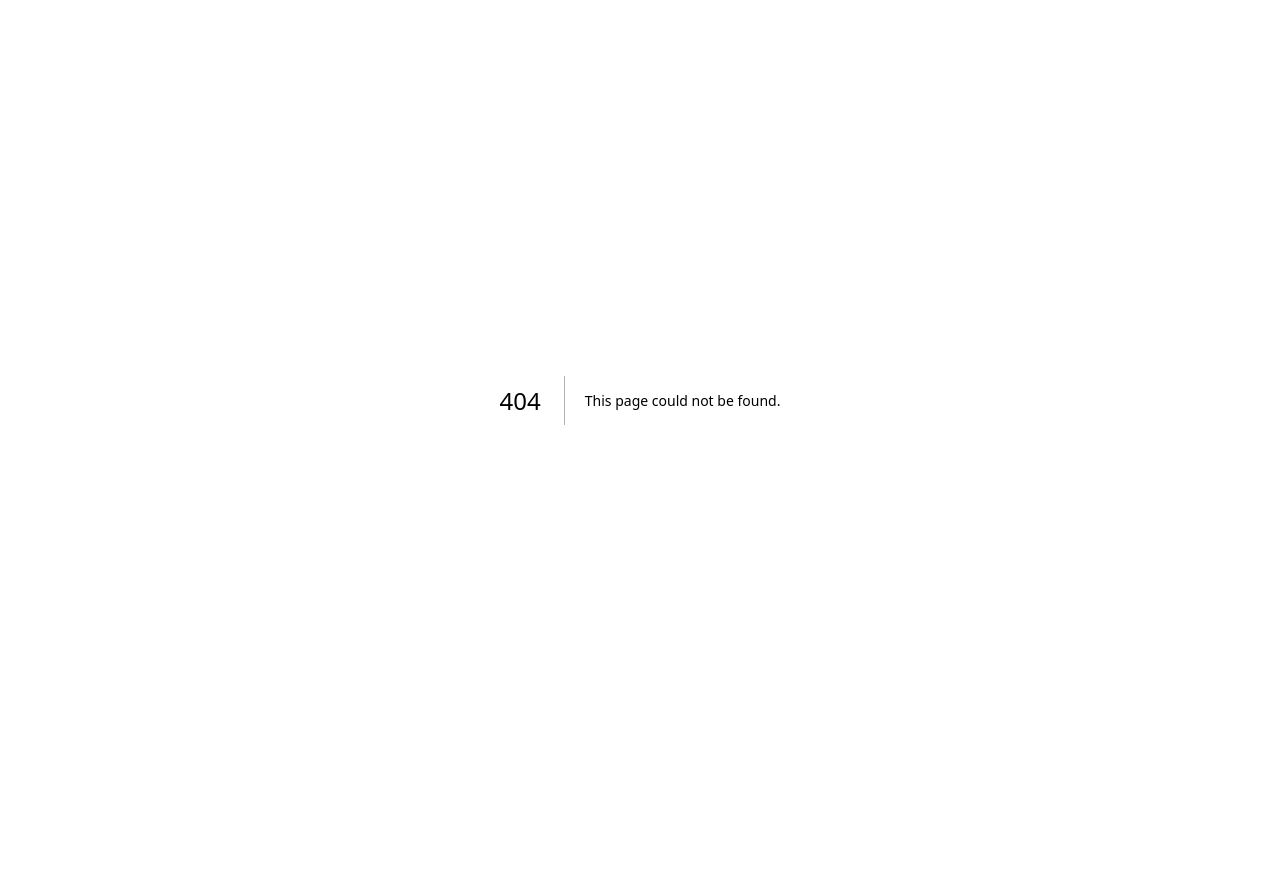
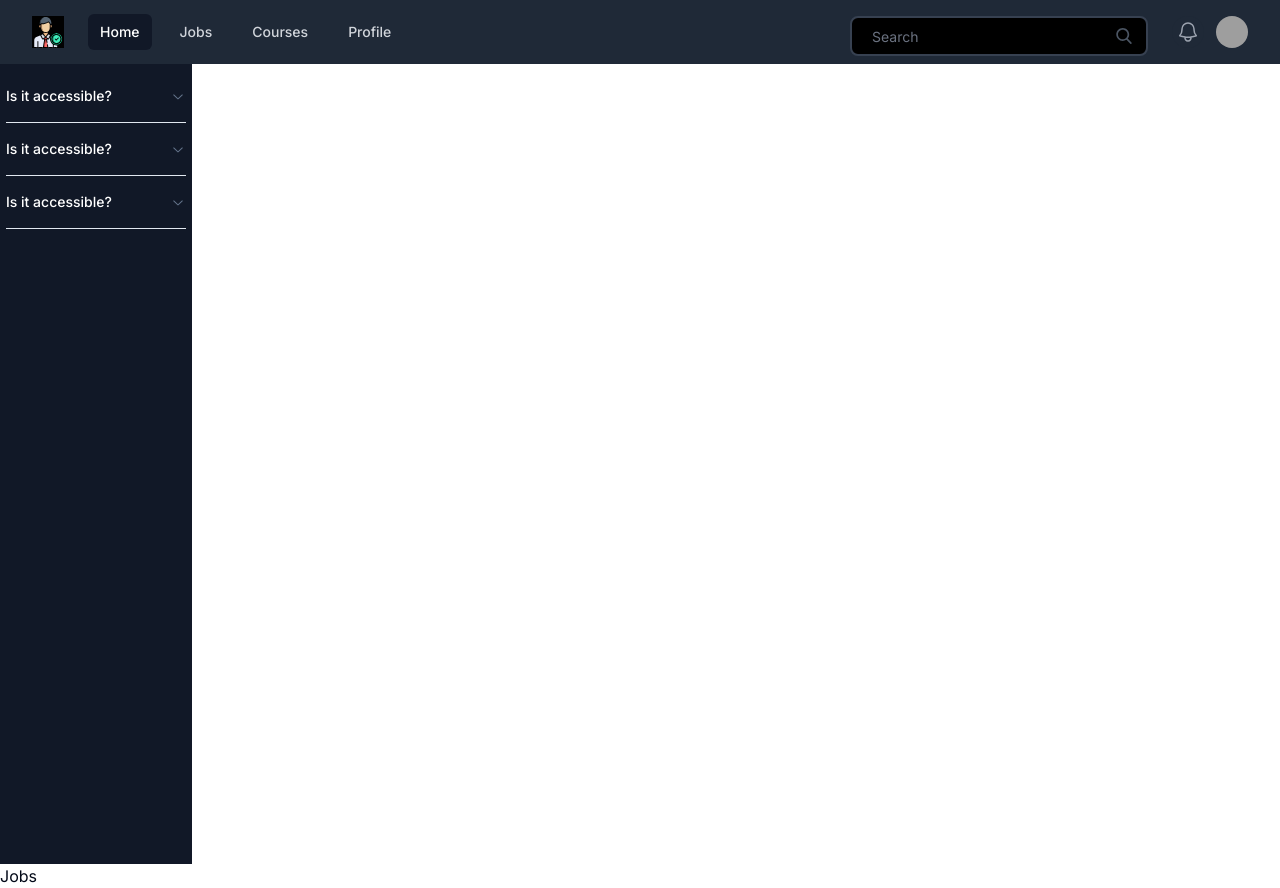
Before and after one commit to MdSadiqMd/Hire-Hub, a Next.js app in the folder client/: page /jobs in a window 1280 px wide. Before the commit this address had no page. Before the commit the page ends 800 px from the top, so only its background shows below. Built offline with nearby package versions, Linux system fonts and the light colour scheme; grey boxes are pictures that could not be loaded.

Commit message:
refactor added layout for jobs

```diff
--- a/client/package.json
+++ b/client/package.json
@@ -11,6 +11,7 @@
   "dependencies": {
     "@headlessui/react": "^1.7.18",
     "@heroicons/react": "^2.1.1",
+    "@radix-ui/react-accordion": "^1.1.2",
     "@radix-ui/react-icons": "^1.3.0",
     "@radix-ui/react-label": "^2.0.2",
     "@radix-ui/react-navigation-menu": "^1.1.4",
--- a/client/src/app/home/layout.tsx
+++ b/client/src/app/jobs/layout.tsx
@@ -1,7 +1,13 @@
 "use client";
-import React, {useState,useEffect,Fragment} from "react";
+import React, { useState, useEffect, Fragment } from "react";
 import { Disclosure, Menu, Transition } from "@headlessui/react";
 import { BellIcon, Bars3Icon, XMarkIcon } from "@heroicons/react/24/outline";
+import {
+  Accordion,
+  AccordionContent,
+  AccordionItem,
+  AccordionTrigger,
+} from "@/components/ui/accordion";
 
 export const navigation = [
   { name: "Home", href: "#", current: true },
@@ -15,7 +21,6 @@ export function classNames(...classes: string[]) {
 }
 
 export const Navbar: React.FC<{ children?: React.ReactNode }> = (props) => {
-
   const [isSearchBarVisible, setIsSearchBarVisible] = useState<Boolean>(true);
   useEffect(() => {
     const handleResize = () => {
@@ -84,7 +89,7 @@ export const Navbar: React.FC<{ children?: React.ReactNode }> = (props) => {
                   }}
                 >
                   <input
-                    className="border-2 border-gray-300 bg-white h-10 px-5 pr-16 rounded-lg text-sm focus:outline-none"
+                    className="border-2 border-gray-700 bg-black h-10 px-5 pr-16 rounded-lg text-sm focus:outline-none"
                     type="search"
                     name="search"
                     placeholder="Search"
@@ -102,7 +107,9 @@ export const Navbar: React.FC<{ children?: React.ReactNode }> = (props) => {
                       x="0px"
                       y="0px"
                       viewBox="0 0 56.966 56.966"
-                      style={{ enableBackground: "new 0 0 56.966 56.966" } as any}
+                      style={
+                        { enableBackground: "new 0 0 56.966 56.966" } as any
+                      }
                       xmlSpace="preserve"
                       width="512px"
                       height="512px"
@@ -214,6 +221,36 @@ export const Navbar: React.FC<{ children?: React.ReactNode }> = (props) => {
           </>
         )}
       </Disclosure>
+      {/*Side bar Menu */}
+      <div className="h-screen bg-gray-900 w-[15vw] overflow-hidden text-white p-[6px] flex flex-col">
+        <Accordion type="single" collapsible>
+          <AccordionItem value="item-1">
+            <AccordionTrigger>Is it accessible?</AccordionTrigger>
+            <AccordionContent>
+              Yes. It adheres to the WAI-ARIA design pattern.
+            </AccordionContent>
+            <AccordionContent>
+              Yes. It adheres to the WAI-ARIA design pattern.
+            </AccordionContent>
+          </AccordionItem>
+        </Accordion>
+        <Accordion type="single" collapsible>
+          <AccordionItem value="item-1">
+            <AccordionTrigger>Is it accessible?</AccordionTrigger>
+            <AccordionContent>
+              Yes. It adheres to the WAI-ARIA design pattern.
+            </AccordionContent>
+          </AccordionItem>
+        </Accordion>
+        <Accordion type="single" collapsible>
+          <AccordionItem value="item-1">
+            <AccordionTrigger>Is it accessible?</AccordionTrigger>
+            <AccordionContent>
+              Yes. It adheres to the WAI-ARIA design pattern.
+            </AccordionContent>
+          </AccordionItem>
+        </Accordion>
+      </div>
       <div>{props.children}</div>
     </>
   );
--- /dev/null
+++ b/client/src/app/jobs/page.tsx
@@ -0,0 +1,12 @@
+"use client"
+import react from 'react';
+
+const jobs=()=>{
+    return(
+        <>
+        <h1>Jobs</h1>
+        </>
+    )
+}
+
+export default jobs;
--- /dev/null
+++ b/client/src/components/ui/accordion.tsx
@@ -0,0 +1,55 @@
+"use client"
+import * as React from "react"
+import * as AccordionPrimitive from "@radix-ui/react-accordion"
+import { ChevronDownIcon } from "@radix-ui/react-icons"
+import { cn } from "@/lib/utils"
+
+const Accordion = AccordionPrimitive.Root
+
+const AccordionItem = React.forwardRef<
+  React.ElementRef<typeof AccordionPrimitive.Item>,
+  React.ComponentPropsWithoutRef<typeof AccordionPrimitive.Item>
+>(({ className, ...props }, ref) => (
+  <AccordionPrimitive.Item
+    ref={ref}
+    className={cn("border-b", className)}
+    {...props}
+  />
+))
+AccordionItem.displayName = "AccordionItem"
+
+const AccordionTrigger = React.forwardRef<
+  React.ElementRef<typeof AccordionPrimitive.Trigger>,
+  React.ComponentPropsWithoutRef<typeof AccordionPrimitive.Trigger>
+>(({ className, children, ...props }, ref) => (
+  <AccordionPrimitive.Header className="flex">
+    <AccordionPrimitive.Trigger
+      ref={ref}
+      className={cn(
+        "flex flex-1 items-center justify-between py-4 text-sm font-medium transition-all hover:underline [&[data-state=open]>svg]:rotate-180",
+        className
+      )}
+      {...props}
+    >
+      {children}
+      <ChevronDownIcon className="h-4 w-4 shrink-0 text-muted-foreground transition-transform duration-200" />
+    </AccordionPrimitive.Trigger>
+  </AccordionPrimitive.Header>
+))
+AccordionTrigger.displayName = AccordionPrimitive.Trigger.displayName
+
+const AccordionContent = React.forwardRef<
+  React.ElementRef<typeof AccordionPrimitive.Content>,
+  React.ComponentPropsWithoutRef<typeof AccordionPrimitive.Content>
+>(({ className, children, ...props }, ref) => (
+  <AccordionPrimitive.Content
+    ref={ref}
+    className="overflow-hidden text-sm data-[state=closed]:animate-accordion-up data-[state=open]:animate-accordion-down"
+    {...props}
+  >
+    <div className={cn("pb-4 pt-0", className)}>{children}</div>
+  </AccordionPrimitive.Content>
+))
+AccordionContent.displayName = AccordionPrimitive.Content.displayName
+
+export { Accordion, AccordionItem, AccordionTrigger, AccordionContent }
```
Also changed, not shown: 1 other file (tests, documents, lock files or other folders).
